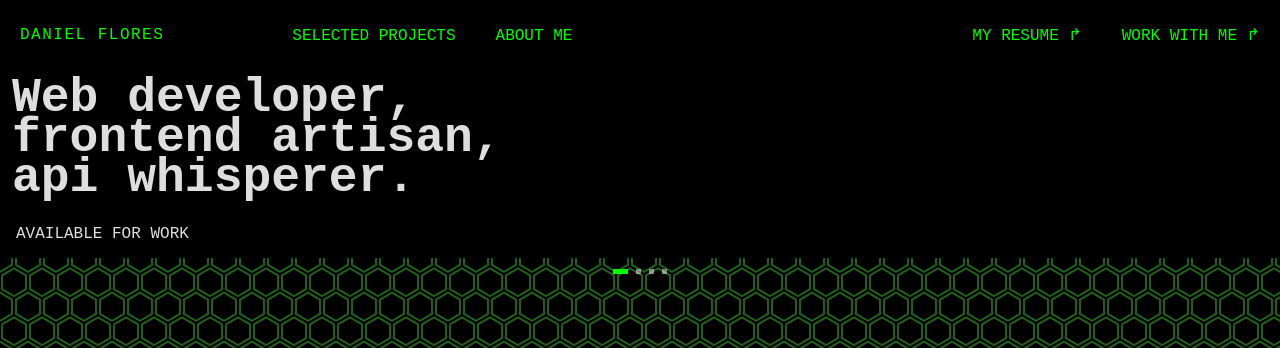
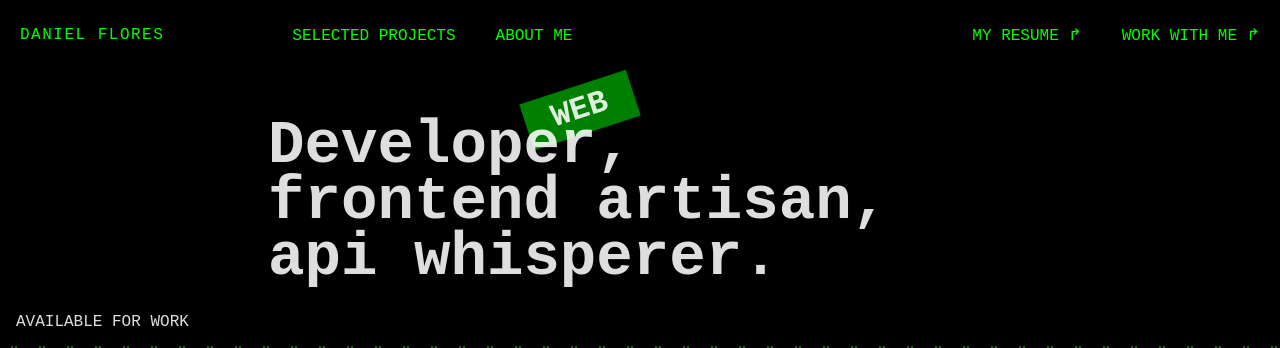
Before and after one commit to Devnielote/web-portfolio, a React (Vite) app: page / in a window 1280 px wide. Shown: the top 348 px of the page. Built offline with nearby package versions, Linux system fonts and the light colour scheme.

Commit message:
styles: import and implement motion module to UI elements

```diff
--- a/src/pages/Home.tsx
+++ b/src/pages/Home.tsx
@@ -1,15 +1,56 @@
-import React from "react";
-import { mainProjects } from "../interfaces/projects";
-import ProjectCard from "../components/ProjectCard";
 import ProjectCarousel from "../components/ProjectCarousel";
+import { motion } from 'framer-motion';
 
 export default function Home() {
   return (
-    <div className="mt-10">
-      <div className="hero_container text-[2.5rem] leading-9 text-left font-bold p-3 md:text-[3rem] md:leading-10">
-        <h2>Web developer,</h2>
-        <h2>frontend artisan,</h2>
-        <h2>api whisperer.</h2>
+    <div className="mt-12 lg:mt-20">
+      <div className="hero_container flex flex-col text-[2.5rem] leading-9 text-left font-bold p-3 sm:ml-10 md:text-[3rem] md:leading-10 lg:ml-64 lg:text-[3.8rem] lg:leading-14">
+        <div className="relative flex">
+          <motion.h2
+            initial={{opacity: 0, y:50}}
+            whileInView={{opacity: 1, y:0}}
+            transition={{duration: 0.4, ease:'easeOut'}}
+            viewport={{once: true}}
+            className="z-20"
+          >
+            Developer,
+          </motion.h2>
+
+          <motion.span
+            initial={{opacity: 0, x:-50}}
+            whileInView={{opacity: 1, x:0}}
+            whileHover={{rotate: 40}}
+            transition={{duration: 0.3}}
+            viewport={{once: false}}
+            className="flex justify-center items-center absolute left-44 bottom-5 text-[1.2rem] -rotate-18 w-20 h-8 bg-[var(--dark-green)] z-10
+              md:bottom-7 md:left-56
+              lg:bottom-10 lg:left-64 lg:w-28 lg:h-12 lg:text-[2rem]"
+          >
+            WEB
+          </motion.span>
+        </div>
+        <div className="flex relative">
+          <motion.h2
+            initial={{opacity: 0, y:50}}
+            whileInView={{opacity: 1, y:0}}
+            transition={{duration: 0.6, ease:'easeOut'}}
+            viewport={{once: true}}
+            className="z-20"
+          >
+            frontend artisan,
+          </motion.h2>
+        </div>
+        <div className="flex relative">
+          <motion.h2
+            initial={{opacity: 0, y:50}}
+            whileInView={{opacity: 1, y:0}}
+            transition={{duration: 0.8, ease:'easeOut'}}
+            viewport={{once: true}}
+            className="flex"
+          >
+            api whisperer.
+          </motion.h2>
+        </div>
       </div>
       <div className="announcements mt-3 pl-2 text-left md:pl-4">
         <span>AVAILABLE FOR WORK</span>
```
